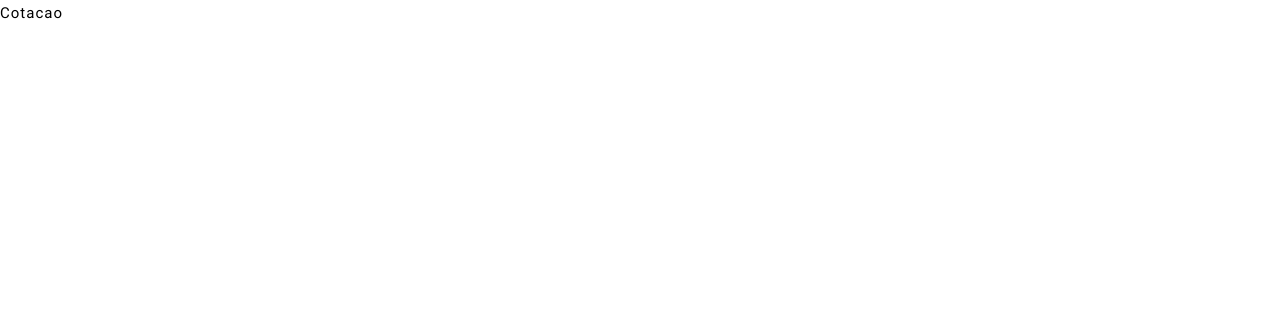
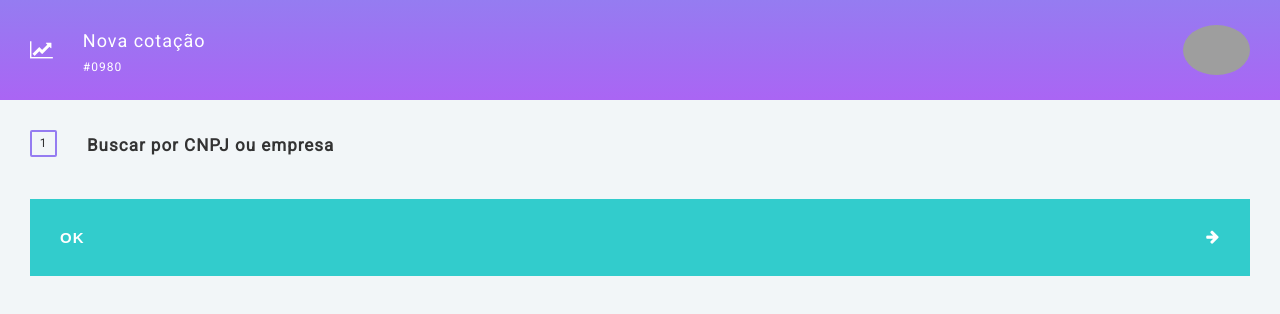
Before and after one commit to rodrigogama/jmalucelli-test, a React (Create React App) app: page /cotacao in a window 1280 px wide. Shown: the top 314 px of the page. Built offline with nearby package versions, Linux system fonts and the light colour scheme; grey boxes are pictures that could not be loaded.

Commit message:
adicionados componentes

```diff
--- /dev/null
+++ b/src/components/Avatar/Avatar.js
@@ -0,0 +1,22 @@
+import React from 'react';
+import PropTypes from 'prop-types';
+import '../../styles/components/Avatar/Avatar.css';
+
+class Avatar extends React.Component {
+  render() {
+    const { src, alt } = this.props;
+
+    return (
+      <div className="avatar-container">
+        <img className="avatar-img" src={src} alt={alt}/>
+      </div>
+    );
+  }
+}
+
+Avatar.propTypes = {
+  src: PropTypes.string.isRequired,
+  alt: PropTypes.string,
+};
+
+export default Avatar;
--- /dev/null
+++ b/src/components/Avatar/index.js
@@ -0,0 +1 @@
+export { default } from './Avatar';
--- a/src/components/Button/Button.js
+++ b/src/components/Button/Button.js
@@ -4,10 +4,11 @@ import '../../styles/components/Button/Button.css';
 
 class Button extends React.Component {
   render() {
-    const { text, color, showIcon, iconName, type, onClick } = this.props;
+    const { text, color, showIcon, iconName, type, onClick, style } = this.props;
 
     return (
       <button className={`btn ${color}`}
+        style={style}
         onClick={onClick}
         type={type}
       >
--- a/src/components/Main/Main.js
+++ b/src/components/Main/Main.js
@@ -4,7 +4,7 @@ import Home from '../../pages/Home';
 import Cotacao from '../../pages/Cotacao';
 
 const Main = () => (
-  <div>
+  <div className="page-wrapper">
     <Switch>
       <Route exact path='/' component={Home}/>
       <Route exact path='/cotacao' component={Cotacao}/>
--- /dev/null
+++ b/src/components/Toolbar/Toolbar.js
@@ -0,0 +1,25 @@
+import React from 'react';
+import PropTypes from 'prop-types';
+import '../../styles/components/Toolbar/Toolbar.css';
+
+class Toolbar extends React.Component {
+  render() {
+    const { color } = this.props;
+
+    return (
+      <div className={`toolbar toolbar-${color}`}>
+        {this.props.children}
+      </div>
+    );
+  }
+}
+
+Toolbar.defaultProps = {
+  color: 'primary',
+}
+
+Toolbar.propTypes = {
+  color: PropTypes.string,
+};
+
+export default Toolbar;
--- /dev/null
+++ b/src/components/Toolbar/index.js
@@ -0,0 +1 @@
+export { default } from './Toolbar';
--- a/src/pages/Cotacao/Cotacao.js
+++ b/src/pages/Cotacao/Cotacao.js
@@ -1,9 +1,42 @@
 import React from 'react';
+import Toolbar from '../../components/Toolbar';
+import Avatar from '../../components/Avatar';
+import Button from '../../components/Button';
+import avatarImg from '../../assets/img/img_avatar2.png';
 
 class Cotacao extends React.Component {
   render() {
     return (
-      <span>Cotacao</span>
+      <div className="page-wrapper page-default">
+        <Toolbar>
+          <div className="flex flex-row" style={{height: '5rem', padding: '0 3rem'}}>
+            <i className="fa fa-line-chart icon__line-chart" aria-hidden="true" style={{margin: 'auto 0'}}></i>
+            <div className="flex-grow flex flex-column" style={{marginLeft: '3rem'}}>
+              <span style={{textAlign: 'left', fontSize: '1.8rem'}}>Nova cotação</span>
+              <span style={{textAlign: 'left', fontSize: '1.2rem'}}>#0980</span>
+            </div>
+            <Avatar src={avatarImg} alt="Avatar" />
+          </div>
+        </Toolbar>
+
+        <div className="flex flex-row" style={{margin: '3rem'}}>
+          <div className="square">
+            <span className="square__number">1</span>
+          </div>
+          <span style={{marginLeft: '3rem', fontWeight: 'bold', fontSize: '1.7rem'}}>Buscar por CNPJ ou empresa</span>
+        </div>
+
+        <div style={{display: 'flex', padding: '0 2.2rem'}}>
+          <Button
+            style={{flexGrow: '1'}}
+            color="primary"
+            text="OK"
+            showIcon
+            iconName="arrow-right"
+            onClick={() => { console.log('chamar service') }}
+          />
+        </div>
+      </div>
     )
   }
 }
--- a/src/pages/Home/Home.js
+++ b/src/pages/Home/Home.js
@@ -6,7 +6,7 @@ import '../../styles/pages/pages.css';
 class Home extends React.Component {
   render() {
     return (
-      <div className="page-container flex-column">
+      <div className="page-container page-home flex-column flex-end">
         <i className="fa fa-line-chart icon__line-chart" aria-hidden="true" style={{marginBottom: '4rem'}}></i>
         <h1 style={{marginBottom: '1.5rem'}}>Cotação de seguros</h1>
         <span style={{marginBottom: '4.5rem'}}>Solução inovadora da líder de mercado</span>
```
